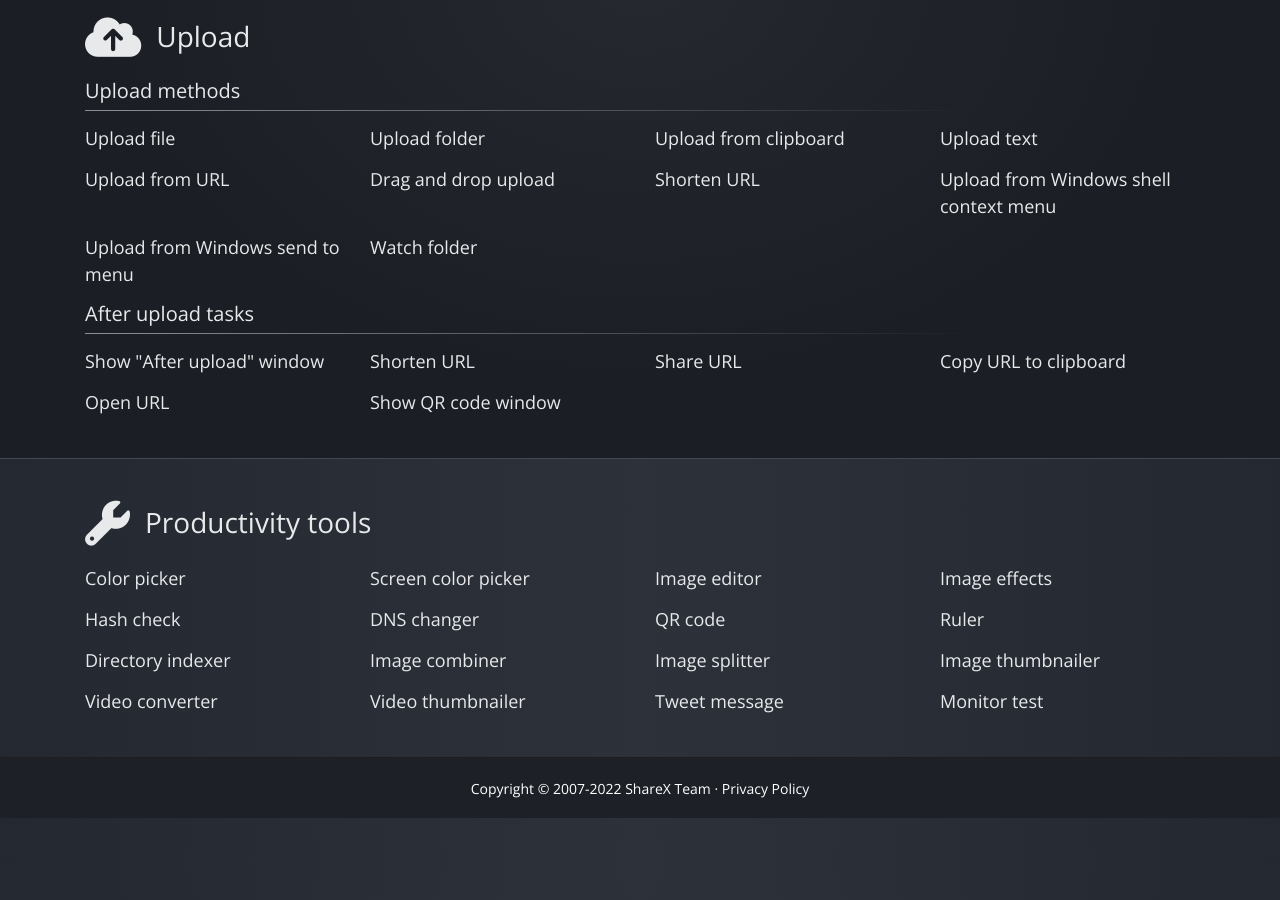
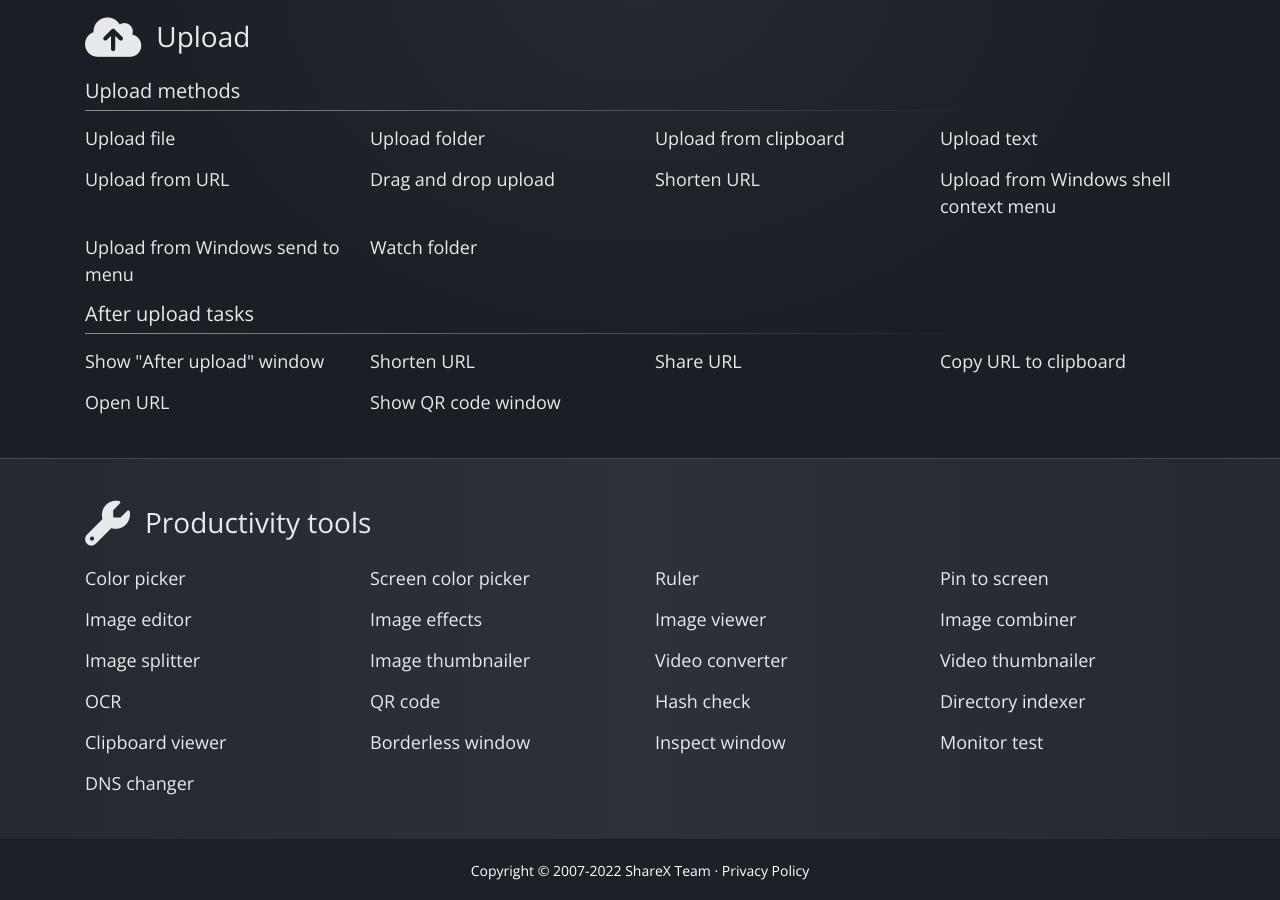
Before and after one commit to ShareX/sharex.github.io, a Jekyll site: the page built from index.html, in a window 1280 px wide and 900 px high, scrolled down 2539 px. Built offline with Jekyll 4.4.1, drawn with Linux system fonts in a browser that asks for light colours; comment, search, counter and statistics services are not loaded; before the commit the page ends 3357 px from its top, so only the background shows below that.

Commit message:
Update tools

```diff
--- a/index.html
+++ b/index.html
@@ -153,20 +153,25 @@
         <div class="row">
             <div class="col-sm-3">Color picker</div>
             <div class="col-sm-3">Screen color picker</div>
+            <div class="col-sm-3">Ruler</div>
+            <div class="col-sm-3">Pin to screen</div>
             <div class="col-sm-3">Image editor</div>
             <div class="col-sm-3">Image effects</div>
-            <div class="col-sm-3">Hash check</div>
-            <div class="col-sm-3">DNS changer</div>
-            <div class="col-sm-3">QR code</div>
-            <div class="col-sm-3">Ruler</div>
-            <div class="col-sm-3">Directory indexer</div>
+            <div class="col-sm-3">Image viewer</div>
             <div class="col-sm-3">Image combiner</div>
             <div class="col-sm-3">Image splitter</div>
             <div class="col-sm-3">Image thumbnailer</div>
             <div class="col-sm-3">Video converter</div>
             <div class="col-sm-3">Video thumbnailer</div>
-            <div class="col-sm-3">Tweet message</div>
+            <div class="col-sm-3">OCR</div>
+            <div class="col-sm-3">QR code</div>
+            <div class="col-sm-3">Hash check</div>
+            <div class="col-sm-3">Directory indexer</div>
+            <div class="col-sm-3">Clipboard viewer</div>
+            <div class="col-sm-3">Borderless window</div>
+            <div class="col-sm-3">Inspect window</div>
             <div class="col-sm-3">Monitor test</div>
+            <div class="col-sm-3">DNS changer</div>
         </div>
     </div>
 </div>
```
